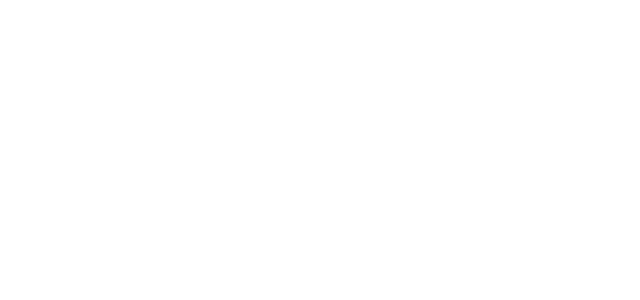
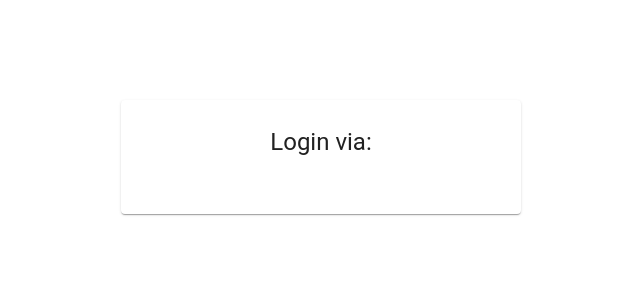
Before and after one commit to ayushmanchhabra/share-list, a React (Vite) app: page /login in a window 1280 px wide. Before the commit this address had no page. Shown: the top 300 px of the page, without its empty margins (319-959 px from the left). Built offline with nearby package versions, Linux system fonts and the light colour scheme.

Commit message:
feat: create login route

```diff
--- a/src/app.tsx
+++ b/src/app.tsx
@@ -1,12 +1,13 @@
 import { Route, BrowserRouter as Router, Routes } from "react-router-dom";
 
-import { Home, List } from "routes";
+import { Home, List, Login } from "routes";
 
 export function App() {
   return (
     <Router>
       <Routes>
         <Route path="/" element={<Home />} />
+        <Route path="/login" element={<Login />} />
         <Route path="/list" element={<List />}>
           <Route path=":id" element={<List />} />
         </Route>
--- /dev/null
+++ b/src/routes/Login.module.scss
@@ -0,0 +1,21 @@
+.Login {
+    height: 100%;
+    width: 100%;
+
+    margin-top: 100px;
+
+    display: flex;
+    align-items: center;
+}
+
+.Card {
+    height: 100%;
+    width: 100%;
+
+    max-height: 500px;
+    max-width: 400px;
+}
+
+.CardHeader {
+    margin-top: 10px;
+}
--- /dev/null
+++ b/src/routes/Login.tsx
@@ -0,0 +1,44 @@
+import { Box, Button, Card, CardActionArea, CardContent, CardHeader, SvgIcon, Typography } from "@mui/material";
+import {
+    Apple as AppleIcon,
+    YouTube as YouTubeIcon,
+} from "@mui/icons-material";
+
+import { SpotifyIcon } from "assets";
+
+import style from "./Login.module.scss";
+
+export function Login() {
+    return (
+        <Box className={style.Login}>
+            <Card className={style.Card}>
+                <CardHeader
+                    className={style.CardHeader}
+                    title={"Login via:"}
+                />
+                <CardContent>
+                    {import.meta.env.VITE_ENABLE_APPLE_MUSIC === "0" && (
+                        <Button sx={{ marginBottom: '10px' }} variant='outlined'>
+                            <AppleIcon />
+                            Apple Music
+                        </Button>
+                    )}
+                    {import.meta.env.VITE_ENABLE_SPOTIFY_MUSIC === "1" && (
+                        <Button sx={{ marginBottom: '10px' }} variant='outlined'>
+                            <SvgIcon>
+                                <SpotifyIcon />
+                            </SvgIcon>
+                            Spotify Music
+                        </Button>
+                    )}
+                    {import.meta.env.VITE_ENABLE_YOUTUBE_MUSIC === "0" && (
+                        <Button sx={{ marginBottom: '10px' }} variant='outlined'>
+                            <YouTubeIcon />
+                            YouTube Music
+                        </Button>
+                    )}
+                </CardContent>
+            </Card>
+        </Box>
+    );
+}
--- a/src/routes/index.ts
+++ b/src/routes/index.ts
@@ -1,2 +1,3 @@
 export { Home } from "./Home";
 export { List } from "./List";
+export { Login } from "./Login";
```
Also changed, not shown: 1 other file (tests, documents, lock files or other folders).
